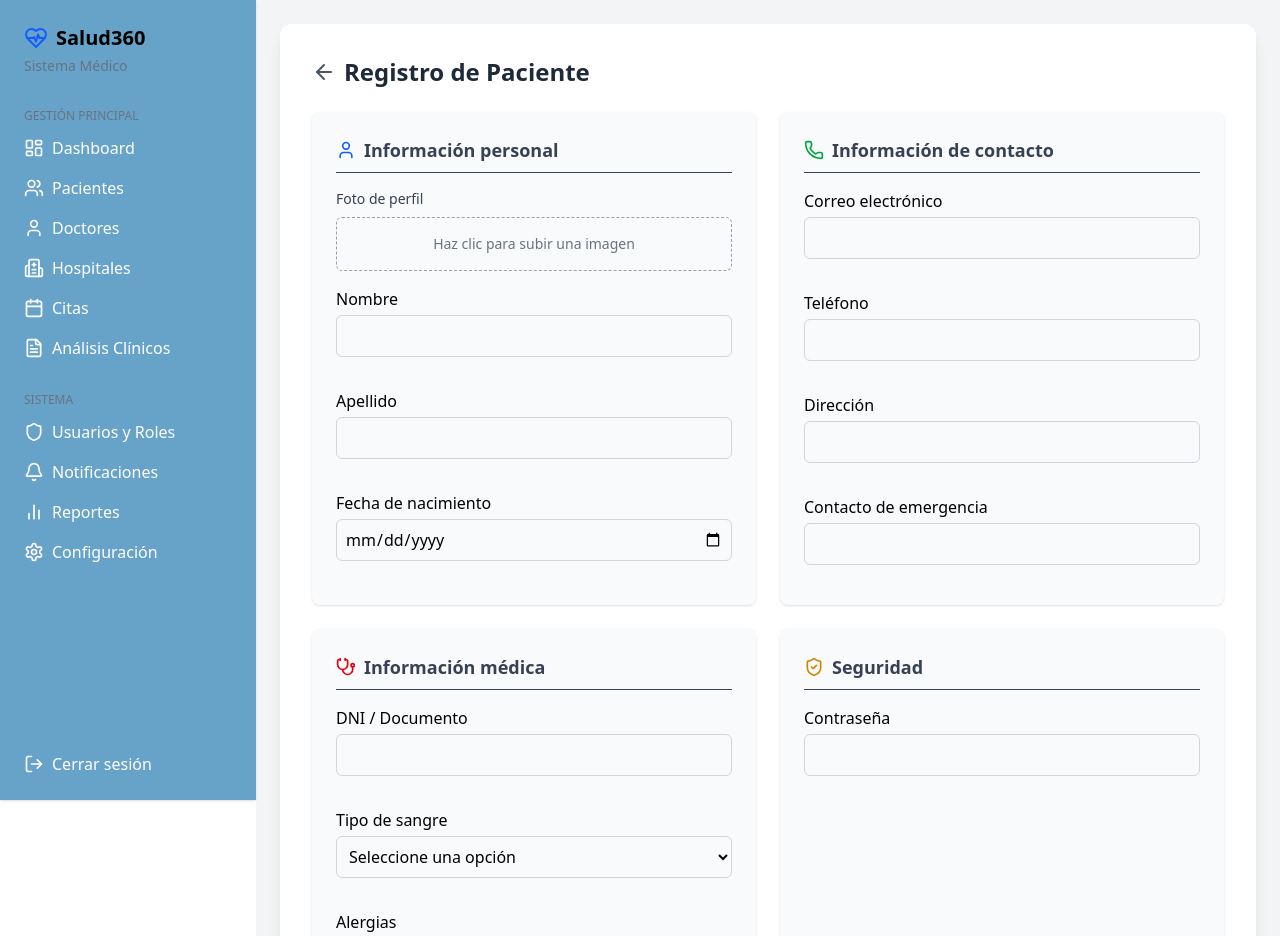
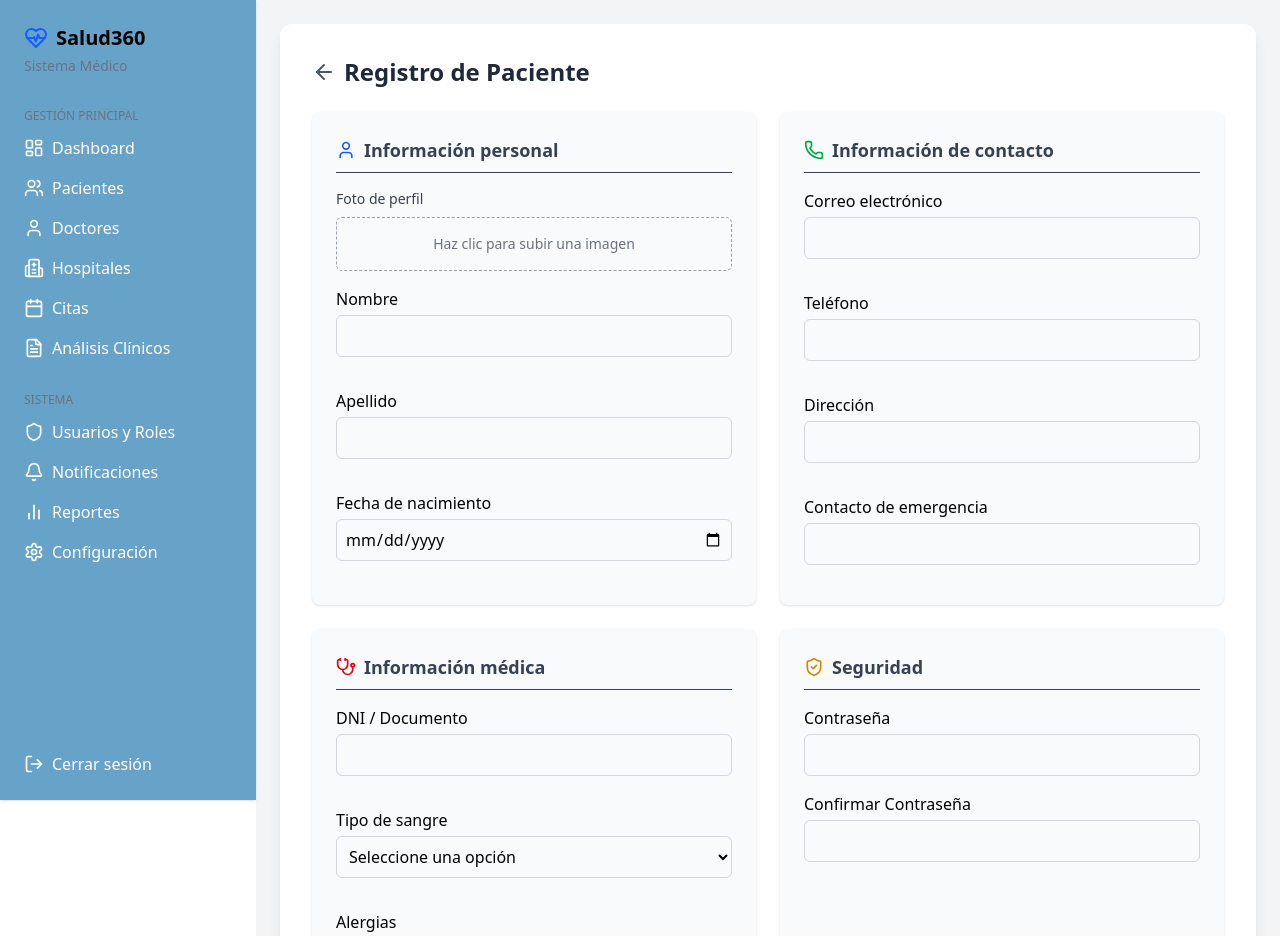
Before and after one commit to VictorAponteParedes/Salud360BackOffice, a React (Vite) app: page /patients/create in a window 1280 px wide. Shown: the top 936 px of the page. Built offline with nearby package versions, Linux system fonts and the light colour scheme.

Commit message:
feat: enhance Patients component with image upload and success/error messaging

```diff
--- a/src/screens/patients/Patients.tsx
+++ b/src/screens/patients/Patients.tsx
@@ -7,16 +7,67 @@ import { ImageInput } from "../../components/form/ImageInput";
 import { User, Phone, ShieldCheck, Stethoscope, ArrowLeft } from "lucide-react";
 import { useNavigate } from "react-router-dom";
 import { motion } from "framer-motion";
+import PatientServices from "../../services/patient";
+import type { PatientFormData } from "../../types/auth";
+import { useState } from "react";
+import { MessageToast } from "../../components/MessageToast";
 
 export default function Patients() {
-  const methods = useForm();
+  const methods = useForm<PatientFormData>();
   const navigate = useNavigate();
+  const patientService = new PatientServices();
+  const [message, setMessage] = useState<null | {
+    type: "success" | "error";
+    title: string;
+    description: string;
+  }>(null);
 
-  const onSubmit = (data: any) => {
-    console.log("Datos del paciente:", data);
+  const onSubmit = async (data: PatientFormData) => {
+    try {
+      const formData = new FormData();
+
+      if (data.profileImage?.file) {
+        formData.append("file", data.profileImage.file); // Asegúrate que esté en ese formato
+      }
+
+      let imageId = null;
+      if (formData.has("file")) {
+        const uploadResponse = await patientService.uploadImage(formData);
+        imageId = uploadResponse.id;
+        console.log("Imagen subida:", uploadResponse);
+      }
+
+      const userData = {
+        ...data,
+        profileImageId: imageId,
       };
 
+      console.log("Registrando usuario:", userData);
+      await patientService.createPatient(userData);
+
+      // Mostrar mensaje personalizado
+      setMessage({
+        type: "success",
+        title: "Paciente registrado",
+        description: "El paciente fue creado exitosamente.",
+      });
+      setTimeout(() => {
+        navigate("patients/list");
+      }, 2000);
+    } catch (error: any) {
+      setMessage({
+        type: "error",
+        title: "Error",
+        description: error.message || "No se pudo registrar el paciente.",
+      });
+    }
+  };
+
+
+
   return (
+    <>
+
       <FormProvider {...methods}>
         <motion.form
           onSubmit={methods.handleSubmit(onSubmit)}
@@ -114,6 +165,9 @@ export default function Patients() {
               <div className="grid grid-cols-1 gap-4">
                 <PasswordInput name="password" label="Contraseña" />
               </div>
+              <div className="grid grid-cols-1 gap-4">
+                <PasswordInput name="confirmPassword" label="Confirmar Contraseña" />
+              </div>
             </section>
           </div>
 
@@ -128,5 +182,12 @@ export default function Patients() {
           </div>
         </motion.form>
       </FormProvider>
+      {message && (
+        <MessageToast
+          {...message}
+          onClose={() => setMessage(null)}
+        />
+      )}
+    </>
   );
 }
```
Lines whose indentation alone changed are shown as unchanged.
